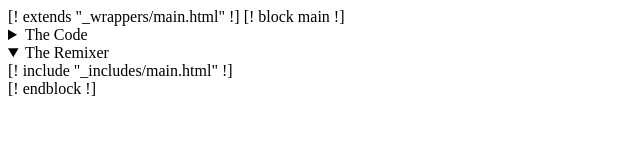
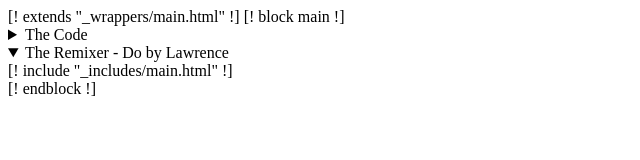
Before and after one commit to alanwsmith/wwo-2025-5, a plain HTML site: page content/index.html in a window 1280 px wide. Shown: the whole page, without its empty margins (0-640 px from the left). Drawn offline with Linux system fonts and the light colour scheme.

Commit message:
Added title

```diff
--- a/content/index.html
+++ b/content/index.html
@@ -30,7 +30,7 @@
 </details>
 
 <details open>
-  <summary>The Remixer</summary>
+  <summary>The Remixer - Do by Lawrence</summary>
 [! include "_includes/main.html" !]
 </details>
 [! endblock !]
```
Also changed, not shown: docs/index.html (+1 -1 lines).
